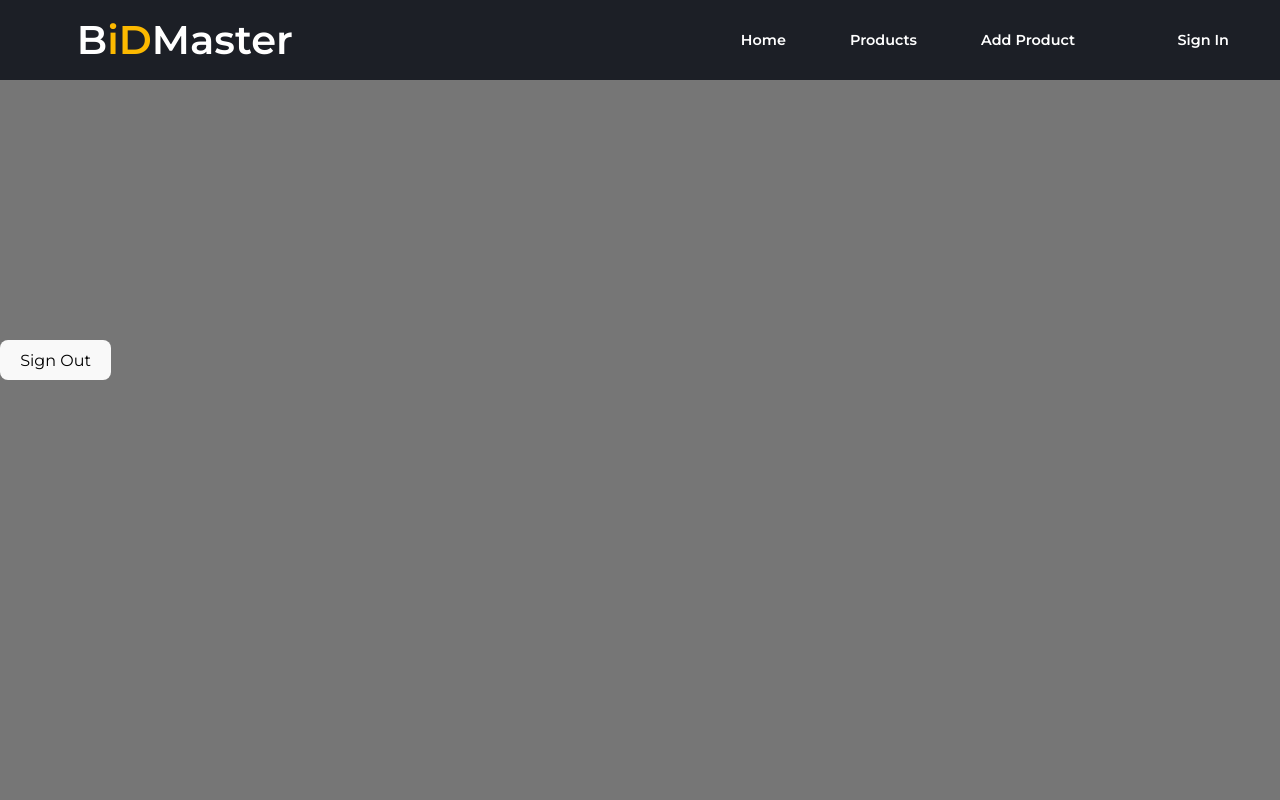
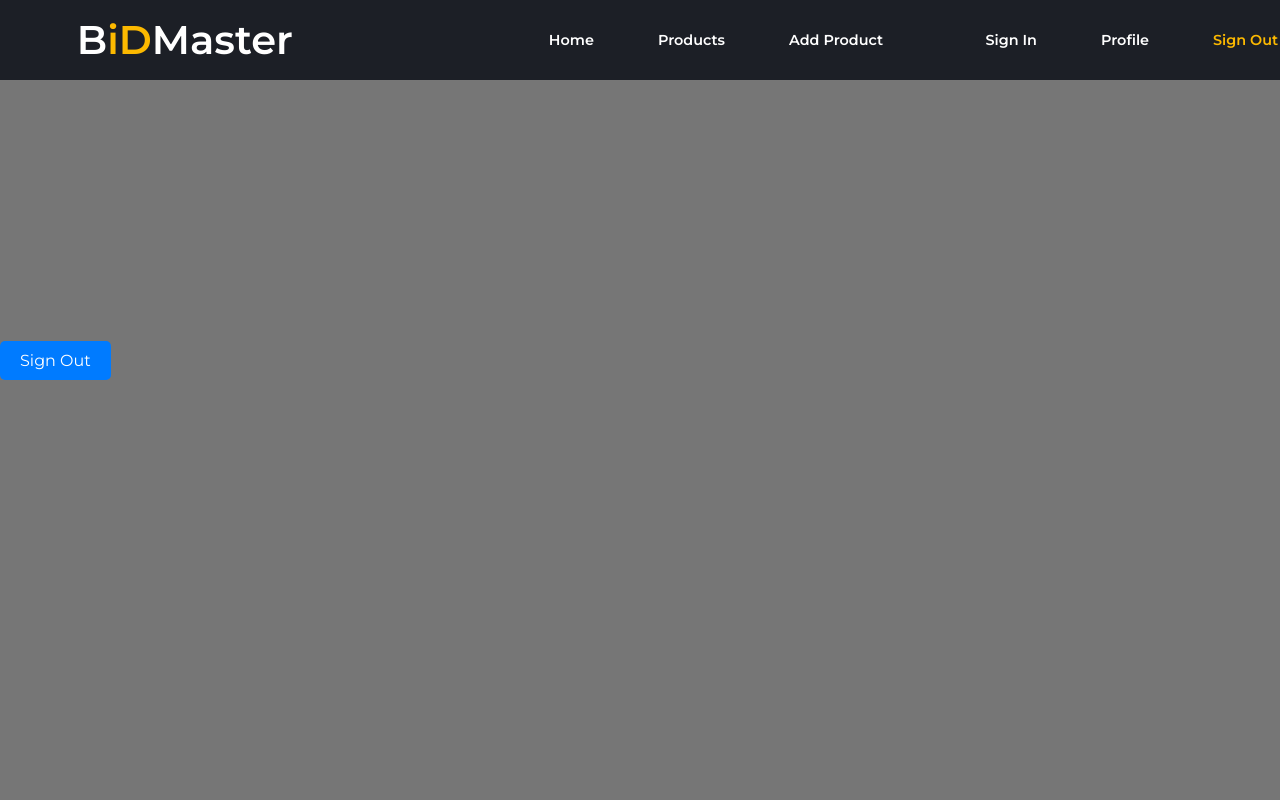
Before and after one commit to VashiyarHarsh/BID_MASTER, a React (Vite) app in the folder Project_Files/frontend/: page /SignOut in a window 1280 px wide. Shown: the top 800 px of the page. Built offline with nearby package versions, Linux system fonts and the light colour scheme.

Commit message:
signout frontend

```diff
--- a/Project_Files/frontend/src/components/Navbar.css
+++ b/Project_Files/frontend/src/components/Navbar.css
@@ -68,7 +68,7 @@ html, body {
   margin: 0;
   position: relative; /* Make sure the transform applies correctly */
   left: 0; /* Reset any default position */
-  transform: translateX(35vw);
+  transform: translateX(20vw);
 }
 
 nav ul li a {
--- a/Project_Files/frontend/src/components/Navbar.jsx
+++ b/Project_Files/frontend/src/components/Navbar.jsx
@@ -22,6 +22,9 @@ export const Navbar = () => {
             <li><NavLink to="/AddProducts" activeClassName="active">Add Product</NavLink></li>
             <li><NavLink to="/Login" activeClassName="active">Sign In</NavLink></li>
             <li><NavLink to="/Profile" activeClassName="active">Profile</NavLink></li>
+            <li><NavLink to="/SignOut" activeClassName="active">Sign Out</NavLink></li>
+
+
           </ul>
         </nav>
       </div>
--- /dev/null
+++ b/Project_Files/frontend/src/pages/SignOut.css
@@ -0,0 +1,24 @@
+
+.sign-out-button {
+    padding: 0.625rem 1.25rem;
+    font-size: 1rem;
+    color: white;
+    background-color: #007bff;
+    border: none;
+    border-radius:0.3125rem;
+    cursor: pointer;
+    transition: background-color 0.3s, transform 0.3s;
+  }
+
+  .sign-out-button:hover {
+    background-color: #0056b3;
+    transform: scale(1.05);
+  }
+
+  .sign-out-button:active {
+    transform: scale(1);
+  }
+
+  .sign-out-button:focus {
+    outline: none;
+  }
--- a/Project_Files/frontend/src/pages/SignOut.jsx
+++ b/Project_Files/frontend/src/pages/SignOut.jsx
@@ -1,6 +1,7 @@
 import React from "react";
 import Cookies from "js-cookie";
 import { useNavigate } from "react-router-dom";
+import "./SignOut.css";
 
 const SignOut = () => {
     const navigate = useNavigate();
@@ -13,7 +14,7 @@ const SignOut = () => {
 
     return (
         <div>
-            <button onClick={handleSignOut}>Sign Out</button>
+            <button className="sign-out-button" onClick={handleSignOut}>Sign Out</button>
         </div>
     );
 };
```
